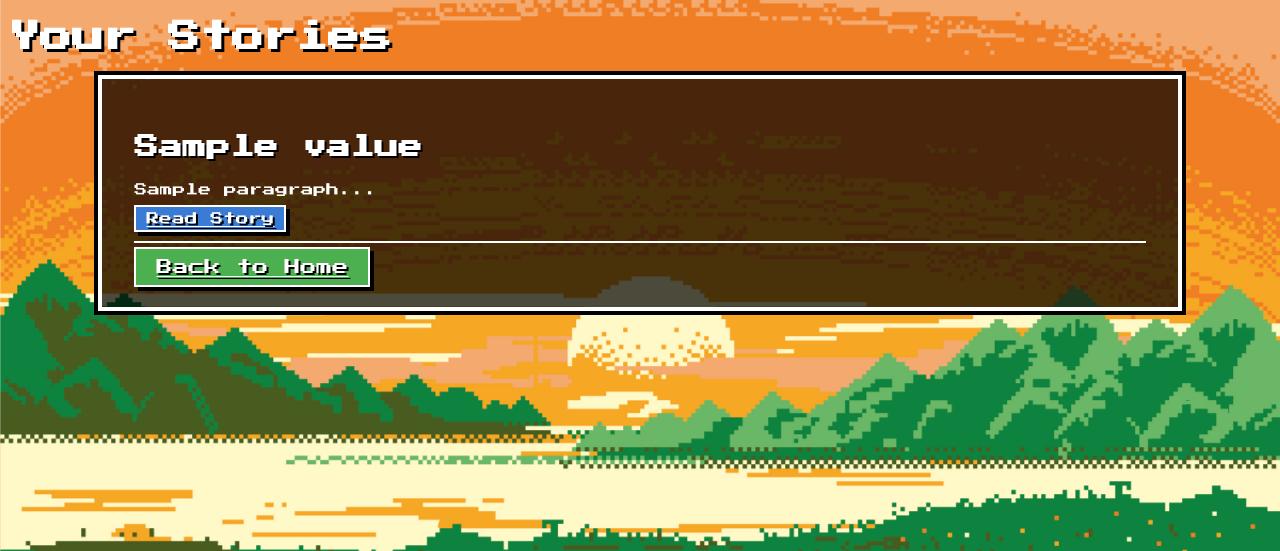
After one commit to zaikaman/Narrato, a Flask app: template templates/history.html in a window 1280 px wide. The commit adds this page. Shown: the top 551 px of the page. Run offline with Flask 3, Linux system fonts and the light colour scheme; the template is opened without the code that fills it: most values are stand-ins (such as "Sample title", 1, 10 or a date in 2020).

Commit message:
History page

```diff
--- a/app.py
+++ b/app.py
@@ -45,6 +45,28 @@ def shov_contents():
         "Authorization": f"Bearer {SHOV_API_KEY}",
     }
     response = requests.post(f"{SHOV_API_URL}/contents/{PROJECT_NAME}", headers=headers)
+    return response.json()
+
+def shov_add(collection_name, value):
+    """Add a JSON object to a collection."""
+    headers = {
+        "Authorization": f"Bearer {SHOV_API_KEY}",
+        "Content-Type": "application/json"
+    }
+    data = {"name": collection_name, "value": value}
+    response = requests.post(f"{SHOV_API_URL}/add/{PROJECT_NAME}", headers=headers, json=data)
+    return response.json()
+
+def shov_where(collection_name, filter_dict=None):
+    """Filter items in a collection based on JSON properties."""
+    headers = {
+        "Authorization": f"Bearer {SHOV_API_KEY}",
+        "Content-Type": "application/json"
+    }
+    data = {"name": collection_name}
+    if filter_dict:
+        data['filter'] = filter_dict
+    response = requests.post(f"{SHOV_API_URL}/where/{PROJECT_NAME}", headers=headers, json=data)
     return response.json()
 
 def shov_send_otp(email):
@@ -626,10 +648,12 @@ async def list_stories():
 @app.route('/stories/<title>')
 async def get_story(title):
     """Get a story from the database"""
-    story = shov_get(title)
-    if story:
-        return jsonify(story)
-    return jsonify({"error": "Story not found"}), 404
+    story_response = shov_where('stories', {'title': title})
+    stories = story_response.get('items', [])
+    if stories:
+        story = stories[0]['value']
+        return await sync_to_async(render_template)('story_view.html', story=story)
+    return "Story not found", 404
 
 @app.route('/login', methods=['GET', 'POST'])
 async def login():
@@ -657,6 +681,15 @@ async def verify():
 async def logout():
     session.pop('email', None)
     return redirect(url_for('index'))
+
+
+@app.route('/history')
+@login_required
+async def story_history():
+    """Display user's story history"""
+    stories_response = shov_where('stories', {'email': session['email']})
+    user_stories = stories_response.get('items', [])
+    return await sync_to_async(render_template)('history.html', stories=user_stories)
 
 
 @app.route('/generate_story', methods=['POST'])
@@ -800,8 +833,11 @@ async def generate_story():
         # Do not use ElevenLabs due to free tier limitations
         story_data['audio_files'] = []
 
-        # Save the story to the shov.com database
-        shov_set(story_data['title'], story_data)
+        # Add user email to story data
+        story_data['email'] = session['email']
+
+        # Save the story to the "stories" collection
+        shov_add('stories', story_data)
 
         print("=== Finished generate_story endpoint successfully ===\n")
         return jsonify(story_data)
--- /dev/null
+++ b/templates/history.html
@@ -0,0 +1,57 @@
+<!DOCTYPE html>
+<html>
+<head>
+    <title>Story History</title>
+    <link href="https://fonts.googleapis.com/css2?family=Press+Start+2P&display=swap" rel="stylesheet">
+    <link rel="stylesheet" href="{{ url_for('static', filename='main.css') }}">
+    <style>
+        body {
+            background-image: url('/static/images/background.jpg');
+        }
+        .story-list {
+            width: 80%;
+            margin: 0 auto;
+            background-color: rgba(0,0,0,0.7);
+            border: 4px solid #fff;
+            box-shadow: 0 0 0 4px #000;
+            padding: 2rem;
+        }
+        .story-item {
+            margin-bottom: 1rem;
+            border-bottom: 2px solid #fff;
+            padding-bottom: 1rem;
+        }
+        .story-item h3 {
+            font-size: 1.5rem;
+            text-shadow: 2px 2px #000;
+        }
+        .story-item p {
+            font-size: 0.8rem;
+            max-height: 100px;
+            overflow: hidden;
+            text-overflow: ellipsis;
+        }
+    </style>
+</head>
+<body>
+    <div class="container mx-auto px-4 py-8">
+        <h1 class="text-4xl text-center my-8 text-white" style="text-shadow: 3px 3px #000;">Your Stories</h1>
+        <div class="story-list">
+            {% if stories %}
+                {% for story in stories %}
+                    <div class="story-item">
+                        <h3>{{ story.value.title }}</h3>
+                        <p>{{ story.value.paragraphs[0] }}...</p>
+                        <a href="{{ url_for('get_story', title=story.value.title) }}" class="pixel-button" style="background-color: #3a7bd5; padding: 5px 10px; font-size: 0.8rem;">Read Story</a>
+                    </div>
+                {% endfor %}
+            {% else %}
+                <p>You haven't created any stories yet.</p>
+            {% endif %}
+            <div class="text-center mt-8">
+                <a href="{{ url_for('index') }}" class="pixel-button">Back to Home</a>
+            </div>
+        </div>
+    </div>
+</body>
+</html>
```
Also changed, not shown: static/main.css (+33 -0 lines), templates/index.html (+7 -1 lines), templates/story_view.html (added, +57 -0 lines), stories.db (deleted).
